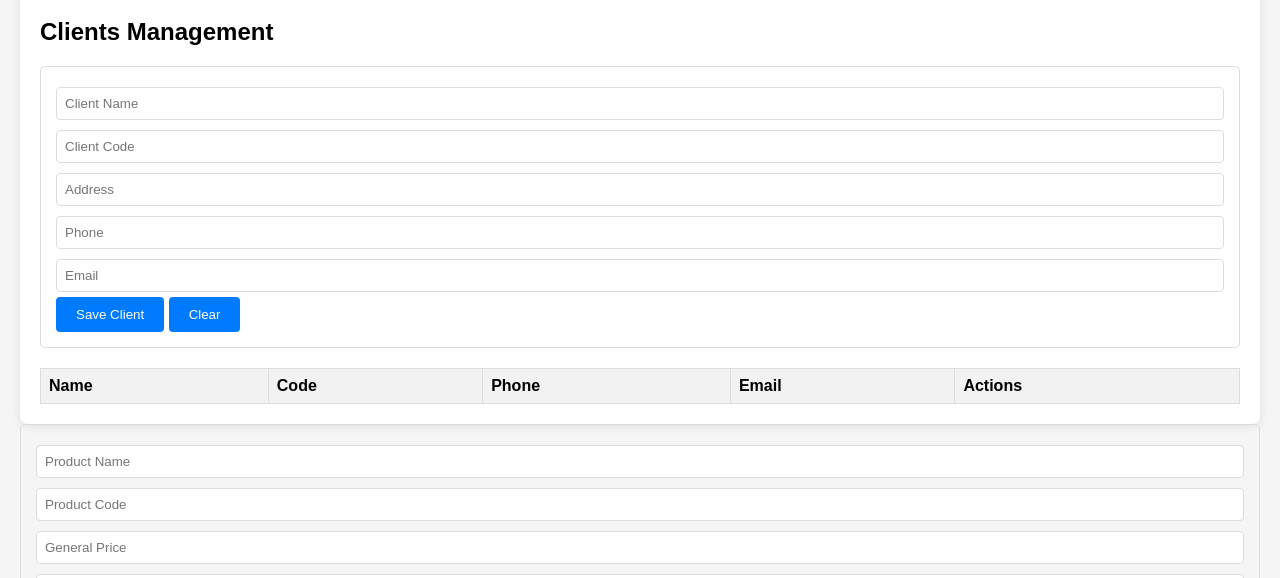
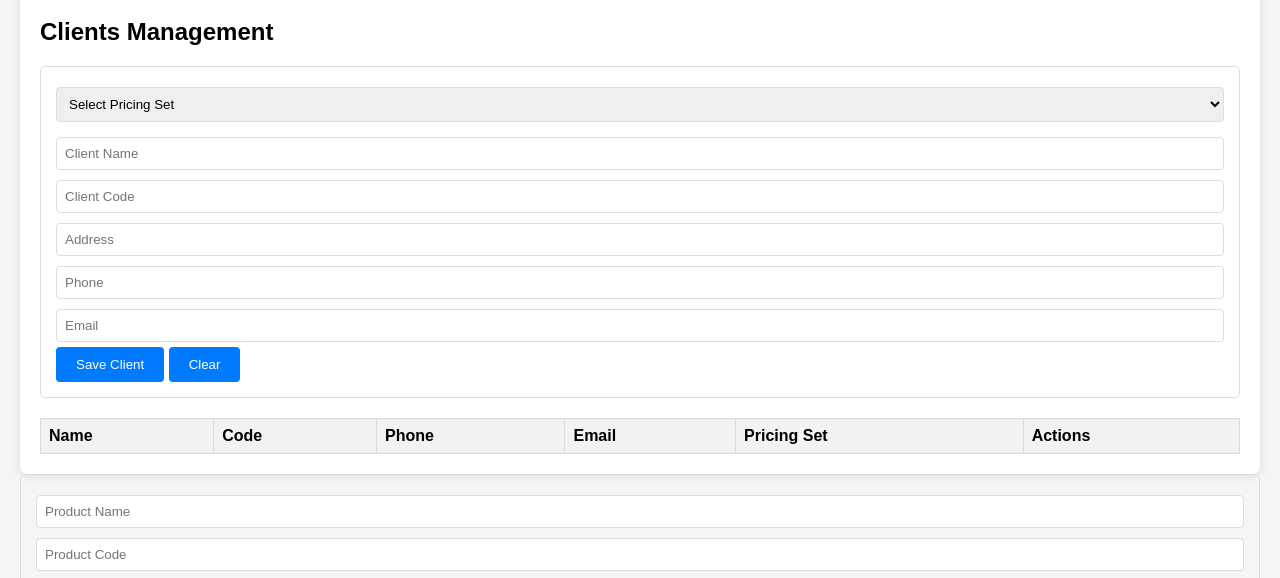
Before and after one commit to ahmedzuk/consum, a website: page frontend/index.html in a window 1280 px wide. Shown: the part 213-791 px from the top of the page. Drawn offline with Linux system fonts and the light colour scheme; no server answers.

Commit message:
pricing fix

```diff
--- a/frontend/index.html
+++ b/frontend/index.html
@@ -120,6 +120,9 @@
       <div id="clients" class="tab-content active">
         <h2>Clients Management</h2>
         <form id="clientForm">
+          <select id="clientPricingSet" required style="margin-bottom: 10px">
+            <option value="">Select Pricing Set</option>
+          </select>
           <input type="hidden" id="clientId" />
           <input
             type="text"
@@ -147,6 +150,7 @@
               <th>Code</th>
               <th>Phone</th>
               <th>Email</th>
+              <th>Pricing Set</th>
               <th>Actions</th>
             </tr>
           </thead>
```
